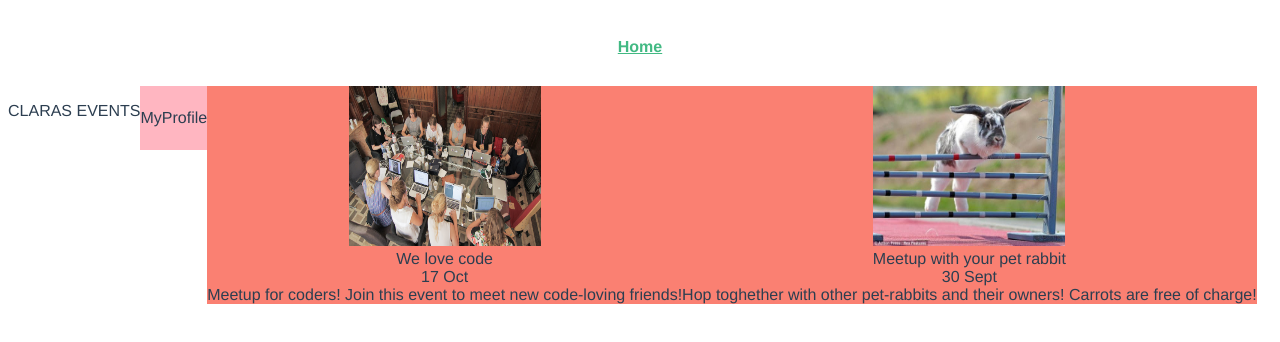
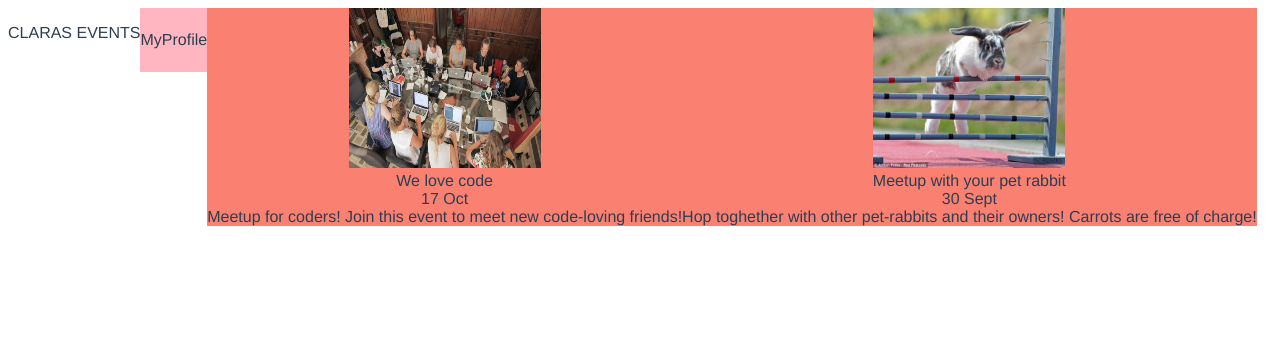
Before and after one commit to jenseneducation-Clara-Berglund/ClarasEvents, a Vue app: page / in a window 1280 px wide. Shown: the top 342 px of the page. Built offline with nearby package versions, Linux system fonts and the light colour scheme.

Commit message:
Update App.vue

```diff
--- a/src/App.vue
+++ b/src/App.vue
@@ -1,8 +1,5 @@
 <template>
   <div id="app">
-    <div id="nav">
-      <router-link to="/">Home</router-link>
-    </div>
     <router-view />
   </div>
 </template>
```
